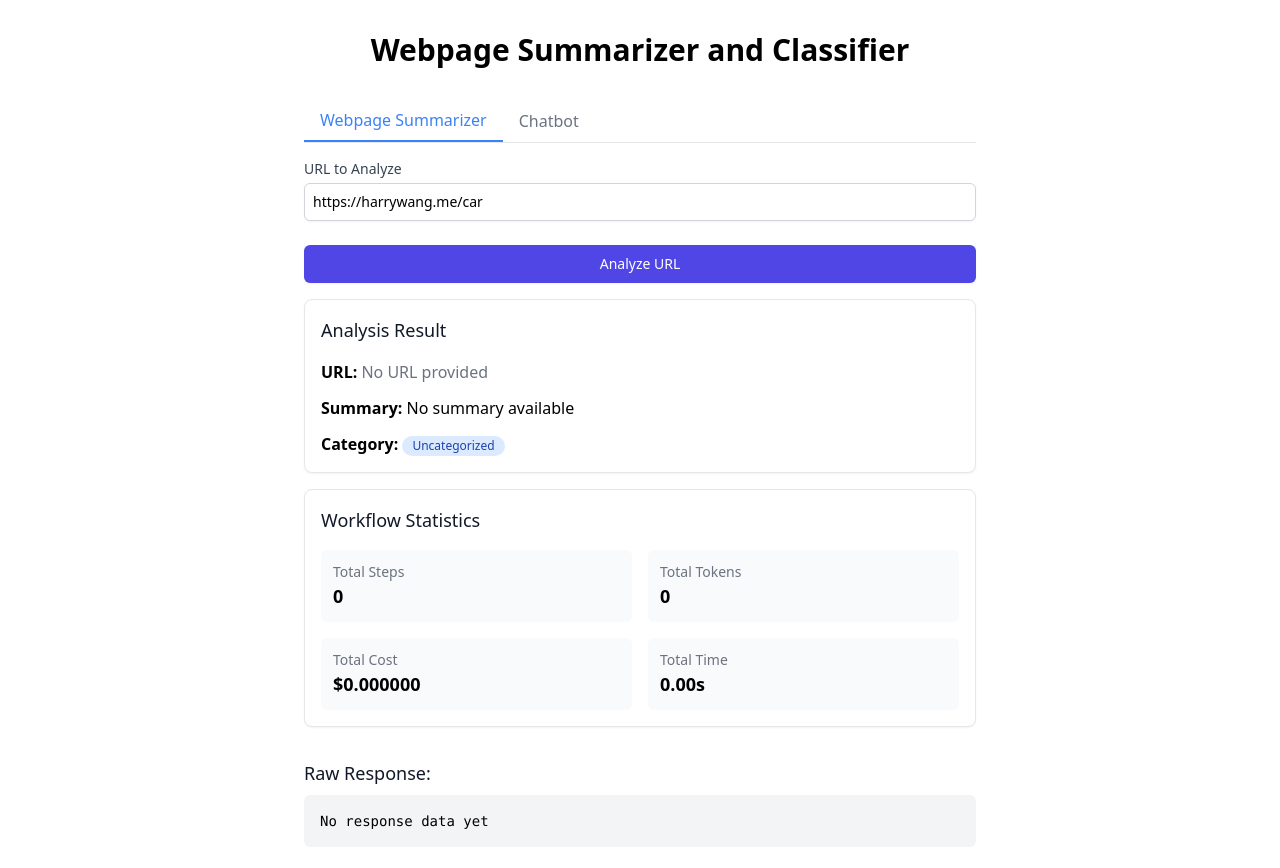
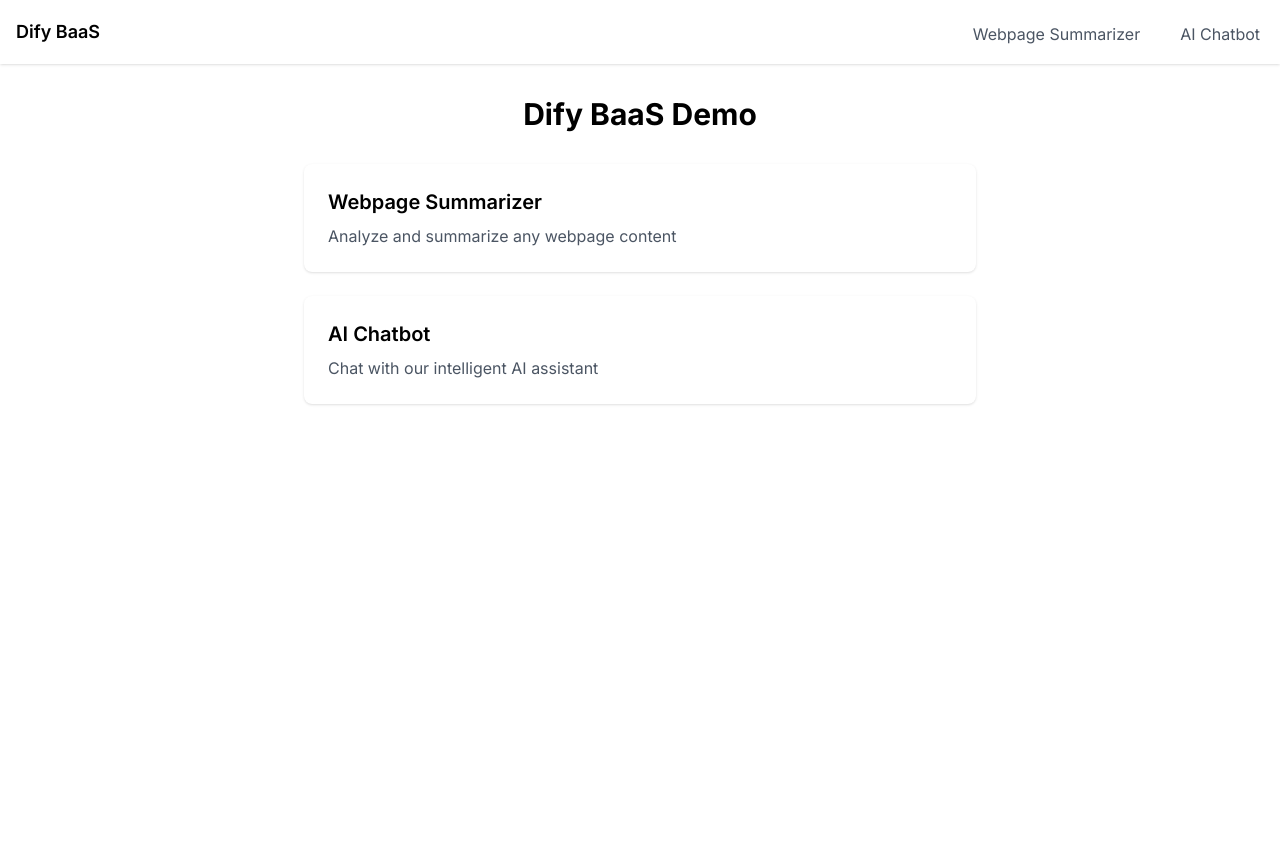
Before and after one commit to harrywang/dify-baas, a Next.js app: page / in a window 1280 px wide. Shown: the top 868 px of the page. After the commit the page ends 800 px from the top, so only its background shows below. Built offline with nearby package versions, Linux system fonts and the light colour scheme.

Commit message:
seperate pages

```diff
--- /dev/null
+++ b/src/app/chatbot/page.tsx
@@ -0,0 +1,12 @@
+import ChatComponent from '../../components/ChatComponent';
+
+export default function ChatbotPage() {
+  return (
+    <main className="p-8">
+      <div className="max-w-2xl mx-auto">
+        <h1 className="text-3xl font-bold mb-8 text-center">AI Chatbot</h1>
+        <ChatComponent />
+      </div>
+    </main>
+  );
+}
--- a/src/app/layout.tsx
+++ b/src/app/layout.tsx
@@ -1,19 +1,26 @@
-import './globals.css'
-import type { Metadata } from 'next'
+import type { Metadata } from 'next';
+import { Inter } from 'next/font/google';
+import './globals.css';
+import Navbar from '../components/Navbar';
+
+const inter = Inter({ subsets: ['latin'] });
 
 export const metadata: Metadata = {
-  title: 'Dify BaaS',
-  description: 'Dify Backend as a Service',
-}
+  title: 'Dify BaaS Demo',
+  description: 'Demo application showcasing Dify Backend as a Service capabilities',
+};
 
 export default function RootLayout({
   children,
 }: {
-  children: React.ReactNode
+  children: React.ReactNode;
 }) {
   return (
     <html lang="en">
-      <body>{children}</body>
+      <body className={inter.className}>
+        <Navbar />
+        {children}
+      </body>
     </html>
-  )
+  );
 }
--- a/src/app/page.tsx
+++ b/src/app/page.tsx
@@ -1,11 +1,25 @@
 import WebAnalyzer from '../components/WebAnalyzer';
+import Link from 'next/link';
 
 export default function Home() {
   return (
     <main className="p-8">
       <div className="max-w-2xl mx-auto">
-        <h1 className="text-3xl font-bold mb-8 text-center">Webpage Summarizer and Classifier</h1>
-        <WebAnalyzer />
+        <h1 className="text-3xl font-bold mb-8 text-center">Dify BaaS Demo</h1>
+        <div className="space-y-6">
+          <div className="bg-white rounded-lg shadow p-6 hover:shadow-lg transition-shadow">
+            <Link href="/summarizer" className="block">
+              <h2 className="text-xl font-semibold mb-2">Webpage Summarizer</h2>
+              <p className="text-gray-600">Analyze and summarize any webpage content</p>
+            </Link>
+          </div>
+          <div className="bg-white rounded-lg shadow p-6 hover:shadow-lg transition-shadow">
+            <Link href="/chatbot" className="block">
+              <h2 className="text-xl font-semibold mb-2">AI Chatbot</h2>
+              <p className="text-gray-600">Chat with our intelligent AI assistant</p>
+            </Link>
+          </div>
+        </div>
       </div>
     </main>
   );
--- /dev/null
+++ b/src/app/summarizer/page.tsx
@@ -0,0 +1,12 @@
+import WebAnalyzer from '../../components/WebAnalyzer';
+
+export default function SummarizerPage() {
+  return (
+    <main className="p-8">
+      <div className="max-w-2xl mx-auto">
+        <h1 className="text-3xl font-bold mb-8 text-center">Webpage Summarizer</h1>
+        <WebAnalyzer />
+      </div>
+    </main>
+  );
+}
--- /dev/null
+++ b/src/components/Navbar.tsx
@@ -0,0 +1,25 @@
+import Link from 'next/link';
+
+export default function Navbar() {
+  return (
+    <nav className="bg-white shadow">
+      <div className="max-w-7xl mx-auto px-4">
+        <div className="flex justify-between h-16">
+          <div className="flex">
+            <Link href="/" className="flex items-center">
+              <span className="text-lg font-semibold">Dify BaaS</span>
+            </Link>
+          </div>
+          <div className="flex space-x-8">
+            <Link href="/summarizer" className="inline-flex items-center px-1 pt-1 text-gray-600 hover:text-gray-900">
+              Webpage Summarizer
+            </Link>
+            <Link href="/chatbot" className="inline-flex items-center px-1 pt-1 text-gray-600 hover:text-gray-900">
+              AI Chatbot
+            </Link>
+          </div>
+        </div>
+      </div>
+    </nav>
+  );
+}
```
